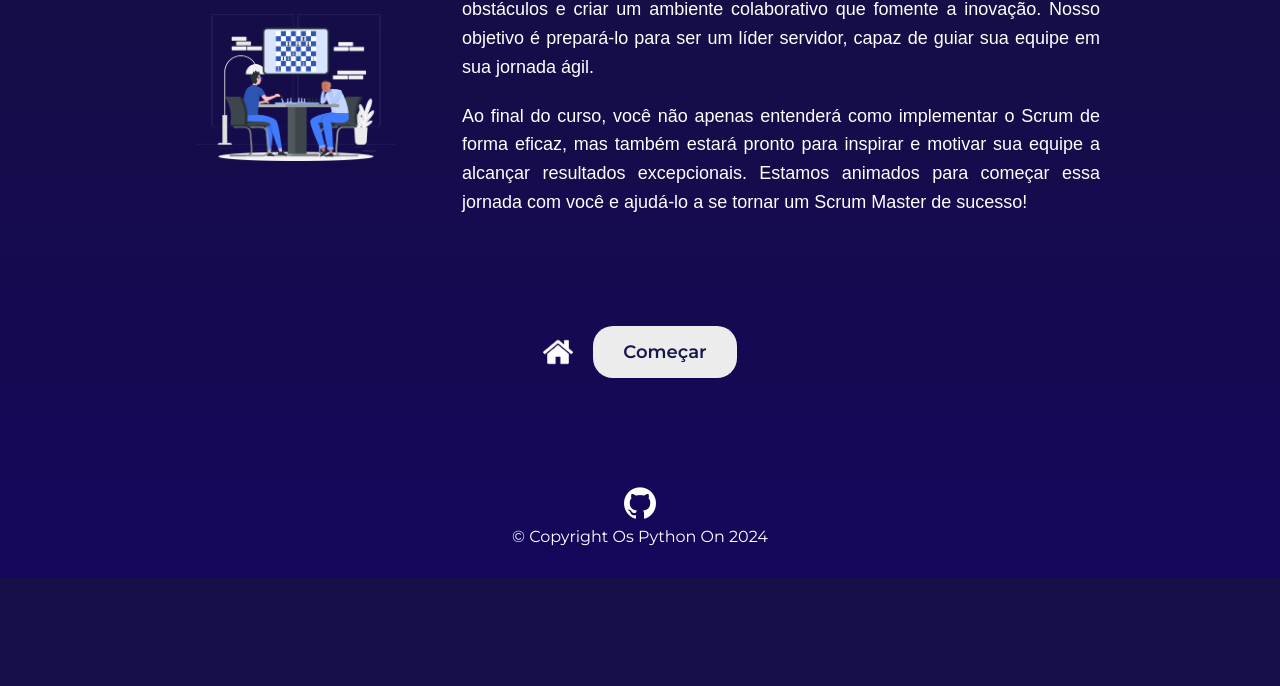
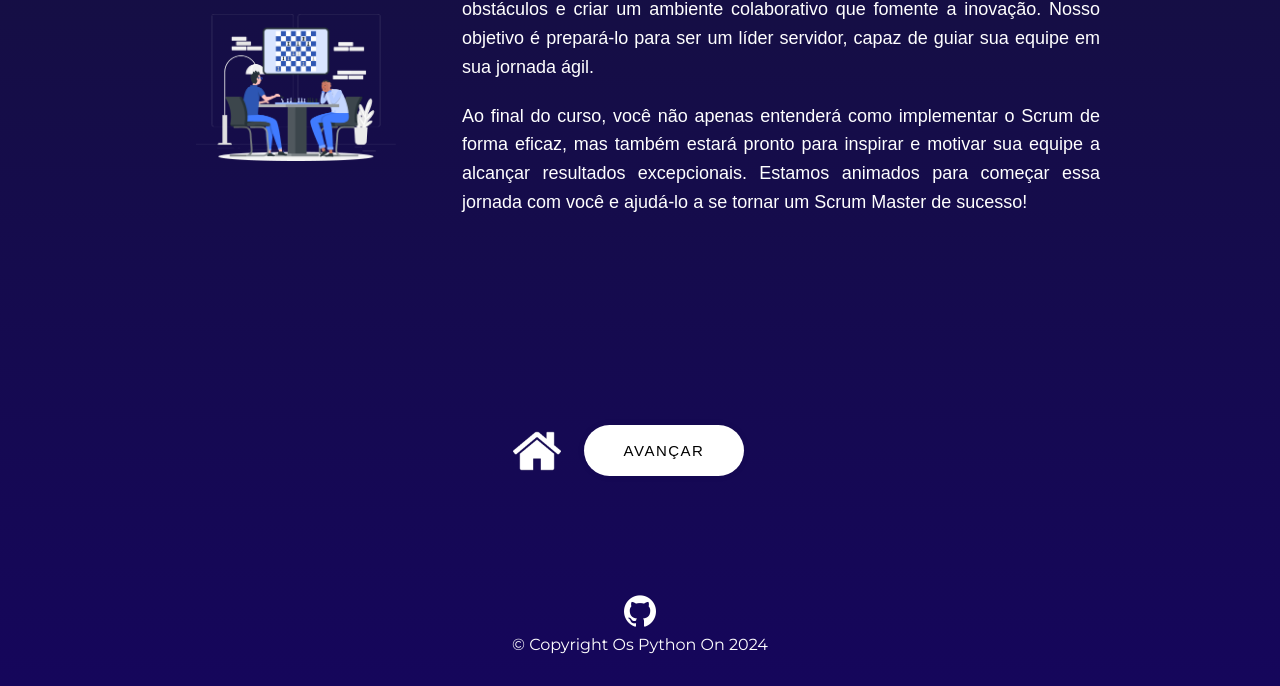
Before and after one commit to Os-Python-On/API-OsPythonOn, a Flask app: page /conceito.html in a window 1280 px wide. Shown: the part 727-1413 px from the top of the page. Before the commit the page ends 1305 px from the top, so only its background shows below. Run offline with Flask 3, Linux system fonts and the light colour scheme; some libraries are stand-ins or nearby versions.

Commit message:
Update conceito.html

```diff
--- a/API-OsPyOn/templates/conceito.html
+++ b/API-OsPyOn/templates/conceito.html
@@ -3,7 +3,7 @@
 <head>
     <meta charset="UTF-8">
     <meta name="viewport" content="width=device-width, initial-scale=1.0">
-    <link rel="shortcut icon" href="../static/images/roxa.png" type="image/x-icon">
+    <link rel="shortcut icon" href="/static/images/roxa.png" type="image/x-icon">
     <title>Os Python On</title>
 
     <!--=============== REMIXICONS ===============-->
@@ -11,7 +11,7 @@
 
 
     <!-- ===================CSS=================== -->
-    <link rel="stylesheet" href="../static/style.css">
+    <link rel="stylesheet" href="style.css">
 
 </head>
 <body>
@@ -20,7 +20,7 @@
       <nav class="nav container">
          <div class="nav__data">
             <a href="{{ url_for('index') }}" class="nav__logo">
-               <img class="logo" src="../static/images/roxa.png" alt=""> Os Python On
+               <img class="logo" src="/static/images/roxa.png" alt=""> Os Python On
             </a>
 
               <div class="nav__toggle" id="nav-toggle">
@@ -97,7 +97,7 @@
 
             <div class="image-section">
 
-                <img class="imgestudos" src="../static/images/Imagem estudos 1.png" alt="imagem 1">
+                <img class="imgestudos" src="/static/images/Imagem estudos 1.png" alt="imagem 1">
 
                 <article>
                     <p>Durante este curso, você aprenderá os princípios e práticas do Scrum, explorando os papéis fundamentais de Scrum Master, Product Owner e equipe de desenvolvimento. Vamos discutir eventos essenciais, como Sprints, Daily Stand-ups e Revisões, além de artefatos como o Backlog e o Incremento de Produto.</p>
@@ -115,33 +115,36 @@
                     <p>Ao final do curso, você não apenas entenderá como implementar o Scrum de forma eficaz, mas também estará pronto para inspirar e motivar sua equipe a alcançar resultados excepcionais. Estamos animados para começar essa jornada com você e ajudá-lo a se tornar um Scrum Master de sucesso!</p>
                 </article>
 
-                <img class="imgestudos" src="../static/images/Imagem estudos 2.png" alt="Imagem 2">
+                <img class="imgestudos" src="/static/images/Imagem estudos 2.png" alt="Imagem 2">
             </div>
 
         </section>
     </main>
 
 
-        <div class="button-container">
-            <div class="home-icon">
-            <a href="{{ url_for('index') }}"><img src="../static/images/casabranca.png" alt="Ícone Home"></a>
-            </div>
-            <div class="button-section">
-                <a href="{{ url_for('modulo1') }}"><button" class="start-button">Começar</button></a>
-            </div>
-        </div>
+    <section class="secmenu" >
+
+         <a href="{{ url_for('index') }}">
+            <img class="casamodulos" src="/static/images/casabranca.png" alt="">
+         </a>
+
+      <a href="{{ url_for('modulo5') }}">
+         <button class="botaomenu">Avançar</button>
+      </a>
+
+      </section>
 
 <footer>
 
     <a href="https://github.com/Os-Python-On/API-OsPythonOn">
-     <img id="gitfooter" src="../static/images/github.png" alt="GitHub">
+     <img id="gitfooter" src="/static/images/github.png" alt="GitHub">
   </a>
       <p id="pfooter" >© Copyright Os Python On 2024</p>
  </footer>
 
  <!--=============== MAIN JS ===============-->
- <script src="../static/js/main.js"></script>
- <script src="../static/js/faq.js"></script>
+ <script src="/static/js/main.js"></script>
+ <script src="/static/js/faq.js"></script>
 
 </body>
 </html>
```
